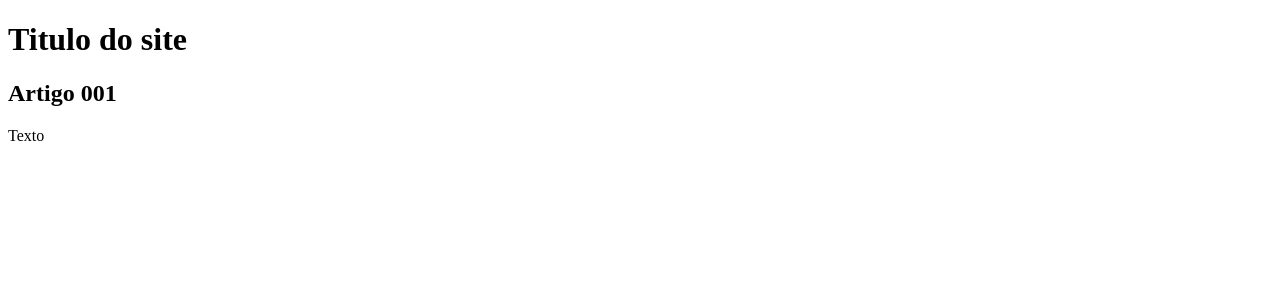
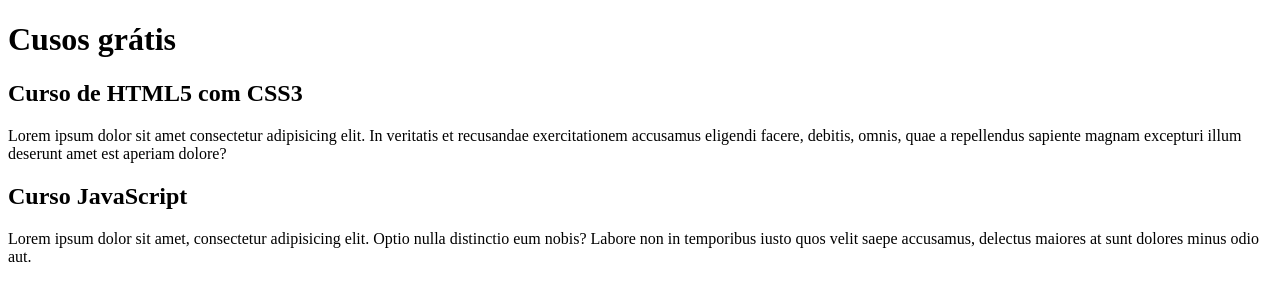
Before and after one commit to LucasSchroeders/Projeto-site, a plain HTML site: page index.html in a window 1280 px wide. Drawn offline with Linux system fonts and the light colour scheme.

Commit message:
Comecei o conteudo

```diff
--- a/index.html
+++ b/index.html
@@ -9,11 +9,16 @@
 </head>
 <body>
     <header>
-        <h1>Titulo do site</h1>
+        <h1>Cusos grátis</h1>
     </header>
     <article>
-        <h2>Artigo 001</h2>
-        <p>Texto</p>
+        <h2>Curso de HTML5 com CSS3</h2>
+        <p>Lorem ipsum dolor sit amet consectetur adipisicing elit. In veritatis et recusandae exercitationem accusamus eligendi facere, debitis, omnis, quae a repellendus sapiente magnam excepturi illum deserunt amet est aperiam dolore?</p>
+    </article>
+
+    <article>
+        <h2>Curso JavaScript</h2>
+        <p>Lorem ipsum dolor sit amet, consectetur adipisicing elit. Optio nulla distinctio eum nobis? Labore non in temporibus iusto quos velit saepe accusamus, delectus maiores at sunt dolores minus odio aut.</p>
     </article>
 
 </body>
```
